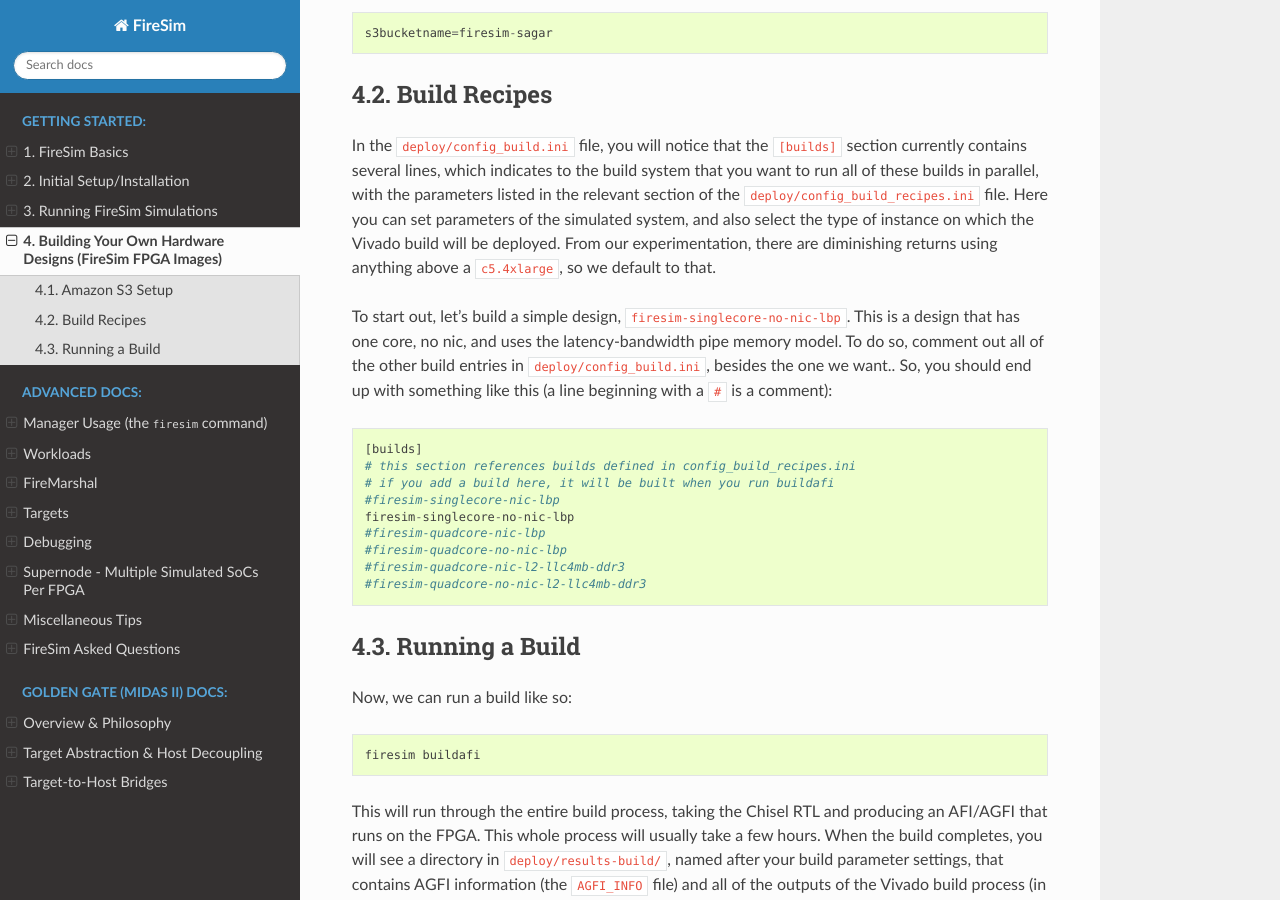
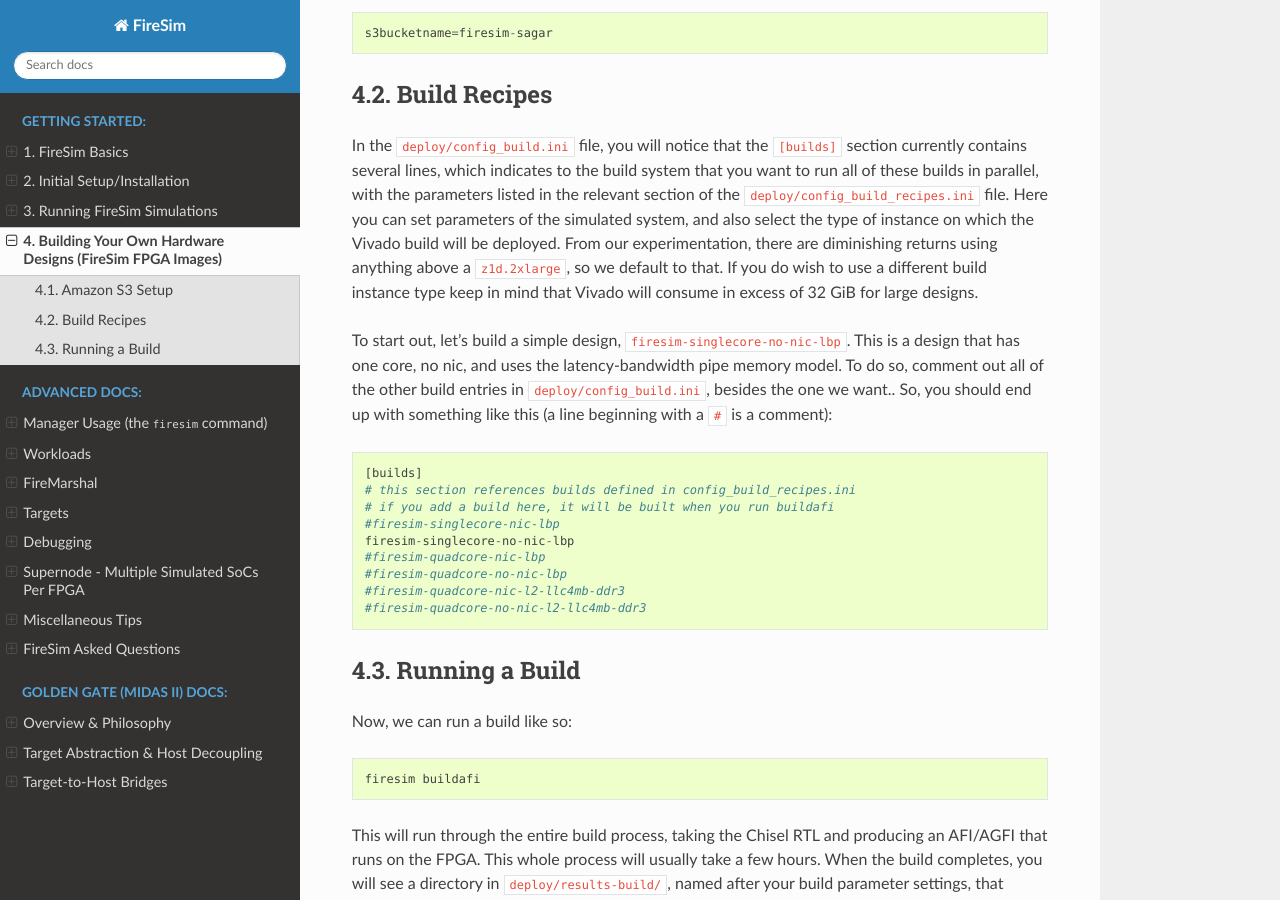
Before and after one commit to firesim/firesim, a Sphinx documentation site: the page built from docs/Building-a-FireSim-AFI.rst, in a window 1280 px wide and 900 px high, scrolled down 647 px. Built offline with Sphinx 7.4.7 and the Read the Docs theme 2.0.0, drawn with Linux system fonts in a browser that asks for light colours.

Commit message:
[docs] Change c5.4xlarge -> z1d.2xlarge; note Vivado memory usage

```diff
--- a/docs/Advanced-Usage/Manager/Manager-Configuration-Files.rst
+++ b/docs/Advanced-Usage/Manager/Manager-Configuration-Files.rst
@@ -344,7 +344,7 @@
 """""""""""""""""""
 
 This defines the type of instance that the build will run on. Generally, running
-on a ``c5.4xlarge`` is sufficient. In our experience, using more powerful instances
+on a ``z1d.2xlarge`` is sufficient. In our experience, using more powerful instances
 than this provides little gain.
 
 ``deploytriplet``
--- a/docs/Building-a-FireSim-AFI.rst
+++ b/docs/Building-a-FireSim-AFI.rst
@@ -40,7 +40,10 @@
 ``deploy/config_build_recipes.ini`` file. Here you can set parameters of the simulated
 system, and also select the type of instance on which the Vivado build will be
 deployed. From our experimentation, there are diminishing returns using
-anything above a ``c5.4xlarge``, so we default to that.
+anything above a ``z1d.2xlarge``, so we default to that. If you do wish to use a
+different build instance type keep in mind that Vivado will consume in excess
+of 32 GiB for large designs.
+
 
 To start out, let's build a simple design, ``firesim-singlecore-no-nic-lbp``.
 This is a design that has one core, no nic, and uses the latency-bandwidth pipe
```
Also changed, not shown: 1 other file.
